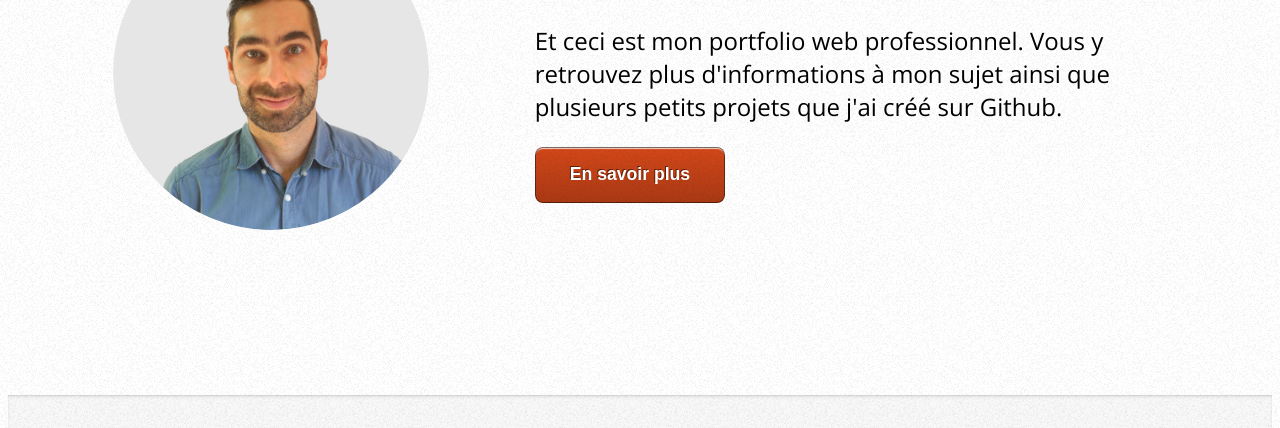
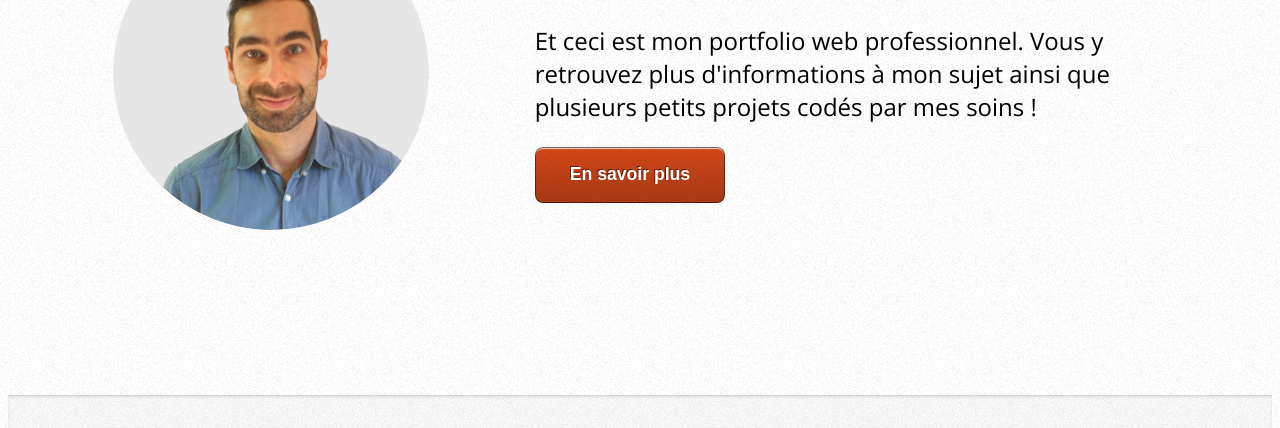
Before and after one commit to kimlesieur/portfolio-netflify, a plain HTML site: page index.html in a window 1280 px wide. Shown: the part 333-761 px from the top of the page. Drawn offline with nearby package versions, Linux system fonts and the light colour scheme; files whose address does not match are found by name.

Commit message:
change some text in intro to see if Netlify is active

```diff
--- a/index.html
+++ b/index.html
@@ -36,7 +36,7 @@
             <div id="section2">
                 <div class="text-section1">
                     <h1>Bienvenue ! Je suis Kim Lesieur.</h1>
-                    <p>Et ceci est mon portfolio web professionnel. Vous y retrouvez plus d'informations à mon sujet ainsi que plusieurs petits projets que j'ai créé sur Github. </p>
+                    <p>Et ceci est mon portfolio web professionnel. Vous y retrouvez plus d'informations à mon sujet ainsi que plusieurs petits projets codés par mes soins !</p>
                     <button><a href="#h2-1">En savoir plus</a></button>
                 </div>
             </div>
```
